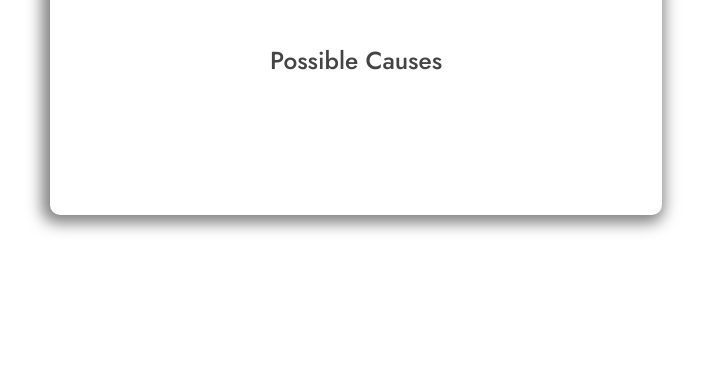
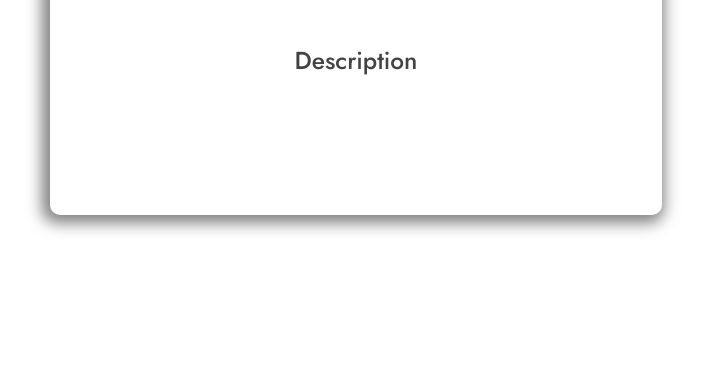
Before and after one commit to RochakSedai/EarthQuake-Damage-Prediction, a Django app: template earthquake/templates/earthquake/output.html in a window 1280 px wide. Shown: the part 349-727 px from the top of the page, without its empty margins (284-989 px from the left). Run offline with Django 3.2, Linux system fonts and the light colour scheme; the template is opened without the code that fills it, so the values that code supplies are empty; some libraries are stand-ins or nearby versions.

Commit message:
Some modifications in UI

```diff
--- a/earthquake/templates/earthquake/normal_user.html
+++ b/earthquake/templates/earthquake/normal_user.html
@@ -64,7 +64,7 @@
           <dt class="inputbox-title">Building ID</dt>
           <dd class="inputbox-content">
             <input id="input0" type="number" name="building_id" required/>
-            <label for="input0">Eg:10320216232</label>
+            <label for="input0">ID between 120101000011 to 366709001281</label>
             <span class="underline"></span>
           </dd>
         </dl>
--- a/earthquake/templates/earthquake/output.html
+++ b/earthquake/templates/earthquake/output.html
@@ -62,8 +62,8 @@
         Predicted Damage : <span class="op-grade">{{output}}</span>
       </h2>
 
-      <h3>Possible Causes</h3>
-      <p class="op-description">
+      <h3>Description</h3>
+      <p class="op-description text-center">
         {{information}}
       </p>
 
```
